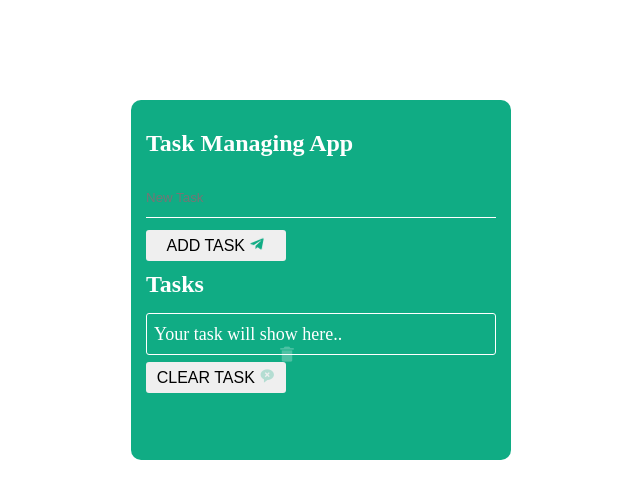
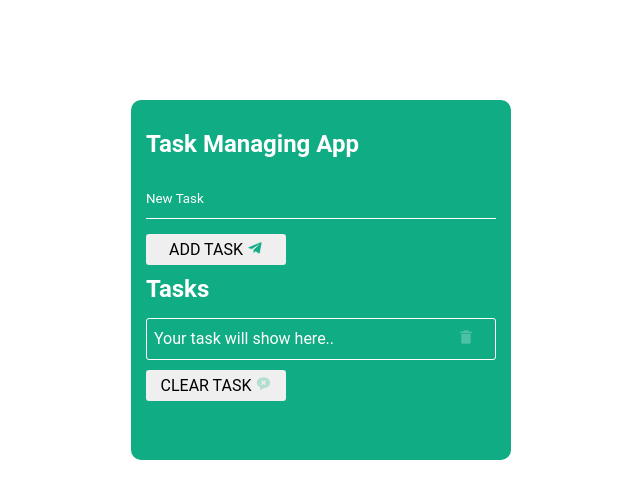
Before and after one commit to salman-aly/taskManager, a plain HTML site: page index.html in a window 1280 px wide. Shown: the whole page, without its empty margins (319-959 px from the left). Drawn offline with nearby package versions, Linux system fonts and the light colour scheme; some packages are replaced by stand-ins of ours; a script that the page names is missing.

Commit message:
update ui

```diff
--- a/app.js
+++ b/app.js
@@ -42,8 +42,8 @@ let createTask = () => {
     document.getElementById("userTask").value = "";
 
     // Single task delete
+
     let del = document.getElementById("del");
-
     del.addEventListener('click', () => {
         let p = document.querySelector(".paragraph");
         p.remove();
--- a/index.html
+++ b/index.html
@@ -26,7 +26,7 @@
         <div class="createTask">
           <p id="hideDefault">
             Your task will show here..
-            <a href="#">
+            <a href="#" id="del">
               <i
                 class="bx bxs-trash-alt bx-flashing"
                 style="color: #ffffff"></i>
--- a/style.css
+++ b/style.css
@@ -1,7 +1,10 @@
 * {
     margin: 0;
     padding: 0;
+    font-family: 'Roboto', sans-serif;
 }
+
+@import url('https://fonts.googleapis.com/css2?family=Roboto:wght@300;400;500&display=swap');
 
 :root {
     --primaryColor: #10AC84;
@@ -38,6 +41,10 @@
     margin-bottom: 5px;
 }
 
+input::placeholder {
+    color: #fff;
+}
+
 .main-container button {
     width: 140px;
     padding: 6px;
@@ -46,7 +53,7 @@
     border: none;
     border-radius: 3px;
     font-size: 16px;
-    margin-top: 7px;
+    margin-top: 10px;
 }
 
 .main-container input ::placeholder {
@@ -64,11 +71,11 @@
     border-radius: 3px;
     padding: 10px 7px;
     margin-top: 15px;
-    font-size: 18px;
+    font-size: 16px;
 }
 
 .main-container .createTask i {
-    padding-left: 124px;
+    padding-left: 120px;
 }
 
 
```
